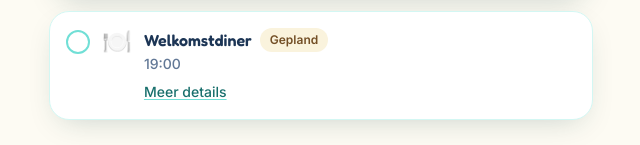
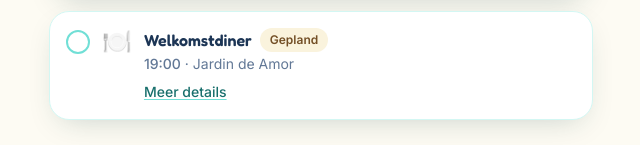
Before and after one commit to hhchardenberg-rgb/bonaire, a Next.js app: page /vandaag in a window 1280 px wide. Shown: the part 1165-1310 px from the top of the page, without its empty margins (319-959 px from the left). Built offline with nearby package versions, Linux system fonts and the light colour scheme.

Commit message:
Voeg locatie welkomstdiner toe: Jardin de Amor
Co-Authored-By: Claude Sonnet 5 <noreply@anthropic.com>
Claude-Session: https://claude.ai/code/session_01X1d1saykF7GZZh6iPJAHBk

```diff
--- a/src/data/programma.ts
+++ b/src/data/programma.ts
@@ -59,7 +59,9 @@ export const programma: Dagprogramma[] = [
         titel: "Welkomstdiner",
         datum: "2026-09-22",
         tijd: "19:00",
+        locatie: "Jardin de Amor",
         omschrijving: "Rustig samen het begin van de vakantie vieren.",
+        kaartUrl: mapsUrl("Jardin de Amor Bonaire"),
         fotoEmoji: "🍽️",
         status: "gepland",
       },
```
